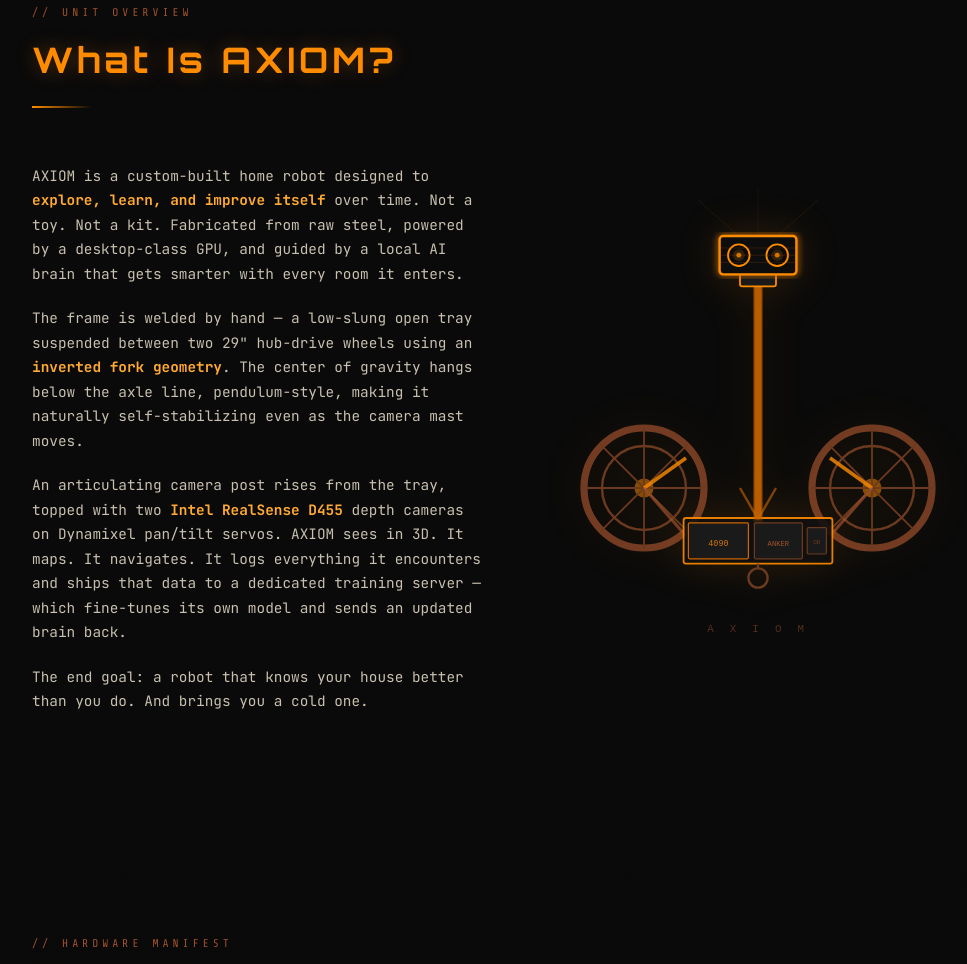
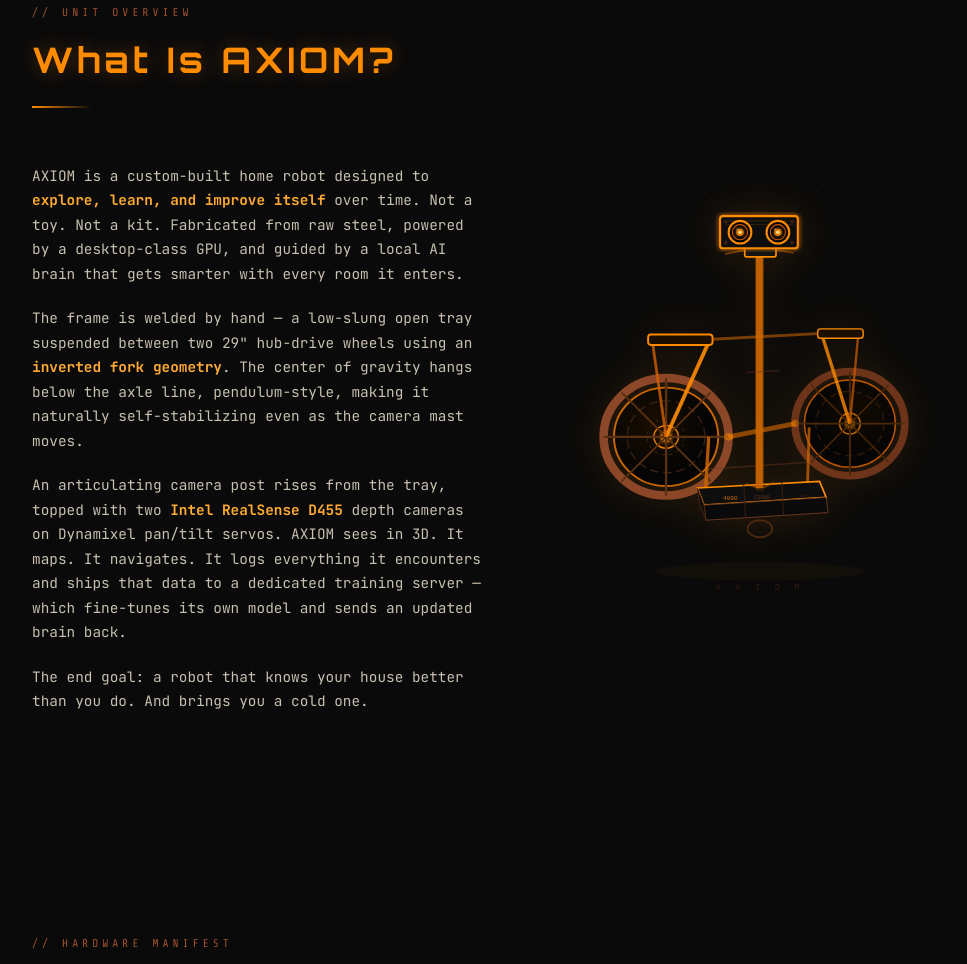
Before and after one commit to jenplumlee7/project-axiom, a plain HTML site: page index.html in a window 1280 px wide. Shown: the part 897-1861 px from the top of the page, without its empty margins (132-1099 px from the left). Drawn offline with nearby package versions, Linux system fonts and the light colour scheme.

Commit message:
SVG: 3/4 front view, wheels facing viewer

```diff
--- a/index.html
+++ b/index.html
@@ -66,91 +66,158 @@
           <p>The end goal: a robot that knows your house better than you do. And brings you a cold one.</p>
         </div>
         <div class="about-svg">
-          <svg viewBox="0 0 300 400" xmlns="http://www.w3.org/2000/svg" aria-label="AXIOM robot diagram">
-            <!-- Glow filter -->
+          <svg viewBox="0 0 380 460" xmlns="http://www.w3.org/2000/svg" aria-label="AXIOM robot - 3/4 front view">
             <defs>
               <filter id="glow">
                 <feGaussianBlur stdDeviation="3" result="blur"/>
                 <feMerge><feMergeNode in="blur"/><feMergeNode in="SourceGraphic"/></feMerge>
               </filter>
               <filter id="glow-strong">
-                <feGaussianBlur stdDeviation="5" result="blur"/>
+                <feGaussianBlur stdDeviation="6" result="blur"/>
                 <feMerge><feMergeNode in="blur"/><feMergeNode in="SourceGraphic"/></feMerge>
               </filter>
+              <radialGradient id="wheel-face-l" cx="38%" cy="38%">
+                <stop offset="0%" stop-color="#1a0e00"/>
+                <stop offset="100%" stop-color="#050505"/>
+              </radialGradient>
+              <radialGradient id="wheel-face-r" cx="58%" cy="38%">
+                <stop offset="0%" stop-color="#120a00"/>
+                <stop offset="100%" stop-color="#050505"/>
+              </radialGradient>
             </defs>
 
-            <!-- Left wheel -->
-            <circle cx="55" cy="270" r="50" fill="none" stroke="#a0522d" stroke-width="6" opacity="0.7"/>
-            <circle cx="55" cy="270" r="35" fill="none" stroke="#6b3a1f" stroke-width="2"/>
-            <circle cx="55" cy="270" r="8" fill="#ff8c00" opacity="0.5"/>
+            <!-- ============ LEFT WHEEL (facing viewer, front-left) ============ -->
+            <!-- Outer tire -->
+            <ellipse cx="93" cy="288" rx="66" ry="62" fill="none" stroke="#a0522d" stroke-width="9" opacity="0.85"/>
+            <!-- Rim inner edge -->
+            <ellipse cx="93" cy="288" rx="55" ry="52" fill="url(#wheel-face-l)" stroke="#cc6600" stroke-width="2"/>
+            <!-- Brake rotor ring -->
+            <ellipse cx="93" cy="288" rx="41" ry="38" fill="none" stroke="#3a2010" stroke-width="1.5" stroke-dasharray="9,5"/>
+            <!-- Hub motor body -->
+            <ellipse cx="93" cy="288" rx="13" ry="12" fill="#1a0e00" stroke="#ff8c00" stroke-width="1.5" opacity="0.9"/>
+            <ellipse cx="93" cy="288" rx="6" ry="6" fill="#ff8c00" opacity="0.7" filter="url(#glow)"/>
+            <ellipse cx="93" cy="288" rx="2.5" ry="2.5" fill="#ffcc44" opacity="1"/>
+            <!-- 8 spokes -->
+            <line x1="93" y1="226" x2="93" y2="350" stroke="#5a3010" stroke-width="2.5"/>
+            <line x1="27" y1="288" x2="159" y2="288" stroke="#5a3010" stroke-width="2.5"/>
+            <line x1="46" y1="241" x2="140" y2="335" stroke="#5a3010" stroke-width="2"/>
+            <line x1="140" y1="241" x2="46" y2="335" stroke="#5a3010" stroke-width="2"/>
+            <!-- Hub bolt ring -->
+            <ellipse cx="93" cy="288" rx="20" ry="19" fill="none" stroke="#4a2a0a" stroke-width="1" stroke-dasharray="3,5"/>
+
+            <!-- ============ RIGHT WHEEL (facing viewer, slightly recessed) ============ -->
+            <!-- Outer tire -->
+            <ellipse cx="287" cy="274" rx="58" ry="55" fill="none" stroke="#8a4020" stroke-width="8" opacity="0.75"/>
+            <!-- Rim -->
+            <ellipse cx="287" cy="274" rx="48" ry="46" fill="url(#wheel-face-r)" stroke="#bb5500" stroke-width="1.5"/>
+            <!-- Brake rotor ring -->
+            <ellipse cx="287" cy="274" rx="36" ry="34" fill="none" stroke="#301808" stroke-width="1.5" stroke-dasharray="8,5"/>
+            <!-- Hub -->
+            <ellipse cx="287" cy="274" rx="11" ry="11" fill="#120800" stroke="#dd7700" stroke-width="1.5" opacity="0.85"/>
+            <ellipse cx="287" cy="274" rx="5" ry="5" fill="#ff8c00" opacity="0.6" filter="url(#glow)"/>
+            <ellipse cx="287" cy="274" rx="2" ry="2" fill="#ffcc44" opacity="0.9"/>
             <!-- Spokes -->
-            <line x1="55" y1="220" x2="55" y2="320" stroke="#6b3a1f" stroke-width="1.5"/>
-            <line x1="5" y1="270" x2="105" y2="270" stroke="#6b3a1f" stroke-width="1.5"/>
-            <line x1="19" y1="234" x2="91" y2="306" stroke="#6b3a1f" stroke-width="1.5"/>
-            <line x1="91" y1="234" x2="19" y2="306" stroke="#6b3a1f" stroke-width="1.5"/>
+            <line x1="287" y1="219" x2="287" y2="329" stroke="#4a2808" stroke-width="2"/>
+            <line x1="229" y1="274" x2="345" y2="274" stroke="#4a2808" stroke-width="2"/>
+            <line x1="246" y1="233" x2="328" y2="315" stroke="#4a2808" stroke-width="1.5"/>
+            <line x1="328" y1="233" x2="246" y2="315" stroke="#4a2808" stroke-width="1.5"/>
 
-            <!-- Right wheel -->
-            <circle cx="245" cy="270" r="50" fill="none" stroke="#a0522d" stroke-width="6" opacity="0.7"/>
-            <circle cx="245" cy="270" r="35" fill="none" stroke="#6b3a1f" stroke-width="2"/>
-            <circle cx="245" cy="270" r="8" fill="#ff8c00" opacity="0.5"/>
-            <!-- Spokes -->
-            <line x1="245" y1="220" x2="245" y2="320" stroke="#6b3a1f" stroke-width="1.5"/>
-            <line x1="195" y1="270" x2="295" y2="270" stroke="#6b3a1f" stroke-width="1.5"/>
-            <line x1="209" y1="234" x2="281" y2="306" stroke="#6b3a1f" stroke-width="1.5"/>
-            <line x1="281" y1="234" x2="209" y2="306" stroke="#6b3a1f" stroke-width="1.5"/>
+            <!-- ============ AXLE TUBE ============ -->
+            <line x1="159" y1="288" x2="229" y2="274" stroke="#cc6600" stroke-width="5" opacity="0.65"/>
+            <!-- Axle end caps -->
+            <ellipse cx="159" cy="288" rx="5" ry="4" fill="#ff8c00" opacity="0.5"/>
+            <ellipse cx="229" cy="274" rx="4" ry="4" fill="#ff8c00" opacity="0.4"/>
 
-            <!-- Left fork legs -->
-            <line x1="55" y1="270" x2="90" y2="245" stroke="#ff8c00" stroke-width="3" opacity="0.8"/>
-            <line x1="55" y1="270" x2="90" y2="310" stroke="#a0522d" stroke-width="2.5" opacity="0.7"/>
-            <!-- Right fork legs -->
-            <line x1="245" y1="270" x2="210" y2="245" stroke="#ff8c00" stroke-width="3" opacity="0.8"/>
-            <line x1="245" y1="270" x2="210" y2="310" stroke="#a0522d" stroke-width="2.5" opacity="0.7"/>
+            <!-- ============ FORK STRUCTURE ============ -->
+            <!-- Left fork blades (over wheel, coming from crown) -->
+            <line x1="93" y1="288" x2="138" y2="188" stroke="#ff8c00" stroke-width="4" opacity="0.9"/>
+            <line x1="93" y1="288" x2="78" y2="184" stroke="#dd6600" stroke-width="3" opacity="0.75"/>
+            <!-- Left fork crown -->
+            <rect x="74" y="180" width="68" height="11" rx="3" fill="#1a0e00" stroke="#ff8c00" stroke-width="2"/>
 
-            <!-- Sling tray -->
-            <rect x="88" y="295" width="124" height="38" rx="2" fill="#111" stroke="#ff8c00" stroke-width="1.5" opacity="0.9"/>
-            <rect x="92" y="299" width="50" height="30" rx="1" fill="#1a1a1a" stroke="#cc6600" stroke-width="1"/>
-            <text x="117" y="318" fill="#ff8c00" font-family="monospace" font-size="7" text-anchor="middle" opacity="0.8">4090</text>
-            <rect x="147" y="299" width="40" height="30" rx="1" fill="#1a1a1a" stroke="#6b3a1f" stroke-width="1"/>
-            <text x="167" y="318" fill="#a0522d" font-family="monospace" font-size="6" text-anchor="middle">ANKER</text>
-            <rect x="191" y="303" width="16" height="22" rx="1" fill="#1a1a1a" stroke="#6b3a1f" stroke-width="1"/>
-            <text x="199" y="317" fill="#6b3a1f" font-family="monospace" font-size="5" text-anchor="middle">OD</text>
+            <!-- Right fork blades -->
+            <line x1="287" y1="274" x2="258" y2="182" stroke="#ff8c00" stroke-width="3.5" opacity="0.8"/>
+            <line x1="287" y1="274" x2="296" y2="178" stroke="#dd6600" stroke-width="2.5" opacity="0.65"/>
+            <!-- Right fork crown -->
+            <rect x="253" y="174" width="48" height="10" rx="3" fill="#1a0e00" stroke="#ff8c00" stroke-width="1.5"/>
+
+            <!-- Top crossbar connecting fork crowns -->
+            <line x1="142" y1="185" x2="253" y2="179" stroke="#cc6600" stroke-width="3" opacity="0.55"/>
+
+            <!-- ============ INVERTED LEGS TO SLING TRAY ============ -->
+            <!-- Left leg: from axle area down to tray -->
+            <line x1="138" y1="288" x2="134" y2="355" stroke="#cc6600" stroke-width="3.5" opacity="0.85"/>
+            <!-- Right leg -->
+            <line x1="244" y1="278" x2="242" y2="348" stroke="#cc6600" stroke-width="3" opacity="0.75"/>
+            <!-- Cross brace -->
+            <line x1="138" y1="322" x2="242" y2="315" stroke="#6b3a1f" stroke-width="1.5" opacity="0.5"/>
+
+            <!-- ============ SLING TRAY (perspective 3D box) ============ -->
+            <!-- Top face -->
+            <polygon points="126,342 255,335 262,352 133,360" fill="#0e0e0e" stroke="#ff8c00" stroke-width="1.8"/>
+            <!-- Front face -->
+            <polygon points="133,360 262,352 264,368 135,376" fill="#0a0a0a" stroke="#6b3a1f" stroke-width="1"/>
+            <!-- Left face -->
+            <polygon points="126,342 133,360 135,376 128,358" fill="#0c0c0c" stroke="#4a2810" stroke-width="1"/>
+            <!-- Internal dividers -->
+            <line x1="175" y1="338" x2="177" y2="374" stroke="#3a2010" stroke-width="1"/>
+            <line x1="215" y1="336" x2="217" y2="371" stroke="#3a2010" stroke-width="1"/>
+            <!-- Component labels -->
+            <text x="153" y="355" fill="#ff8c00" font-family="monospace" font-size="6.5" opacity="0.75">4090</text>
+            <text x="186" y="354" fill="#a0522d" font-family="monospace" font-size="5.5" opacity="0.6">C1000</text>
+            <text x="233" y="353" fill="#5a3010" font-family="monospace" font-size="5" opacity="0.5">ODrv</text>
 
             <!-- Rear caster -->
-            <circle cx="150" cy="345" r="8" fill="none" stroke="#6b3a1f" stroke-width="2"/>
-            <line x1="150" y1="333" x2="150" y2="337" stroke="#6b3a1f" stroke-width="2"/>
+            <ellipse cx="192" cy="385" rx="13" ry="9" fill="none" stroke="#4a2810" stroke-width="2"/>
+            <line x1="192" y1="376" x2="192" y2="376" stroke="#4a2810" stroke-width="2"/>
 
-            <!-- Camera mast -->
-            <rect x="147" y="100" width="6" height="196" fill="#cc6600" opacity="0.9" filter="url(#glow)"/>
-            <!-- Mast base brace -->
-            <line x1="135" y1="270" x2="150" y2="296" stroke="#cc6600" stroke-width="2" opacity="0.6"/>
-            <line x1="165" y1="270" x2="150" y2="296" stroke="#cc6600" stroke-width="2" opacity="0.6"/>
+            <!-- ============ CAMERA MAST ============ -->
+            <!-- Mast -->
+            <rect x="188" y="96" width="7" height="246" fill="#cc6600" opacity="0.95" filter="url(#glow)"/>
+            <!-- Mast-to-tray braces -->
+            <line x1="177" y1="338" x2="191" y2="342" stroke="#cc6600" stroke-width="2" opacity="0.5"/>
+            <line x1="207" y1="336" x2="195" y2="342" stroke="#cc6600" stroke-width="2" opacity="0.5"/>
+            <!-- Mid-mast cross brace -->
+            <line x1="178" y1="220" x2="213" y2="218" stroke="#6b3a1f" stroke-width="1.5" opacity="0.4"/>
 
             <!-- Pan/tilt bracket -->
-            <rect x="135" y="90" width="30" height="12" rx="2" fill="#1a1a1a" stroke="#ff8c00" stroke-width="1.5"/>
+            <rect x="176" y="85" width="33" height="13" rx="2" fill="#141414" stroke="#ff8c00" stroke-width="1.8"/>
+            <!-- Tilt arm detail -->
+            <line x1="176" y1="91" x2="155" y2="95" stroke="#cc6600" stroke-width="1.5" opacity="0.6"/>
+            <line x1="209" y1="91" x2="228" y2="94" stroke="#cc6600" stroke-width="1.5" opacity="0.5"/>
 
-            <!-- Camera head -->
-            <rect x="118" y="60" width="64" height="32" rx="3" fill="#111" stroke="#ff8c00" stroke-width="2" filter="url(#glow)"/>
-            <!-- Left camera eye -->
-            <circle cx="134" cy="76" r="9" fill="#0a0a0a" stroke="#ff8c00" stroke-width="1.5"/>
-            <circle cx="134" cy="76" r="5" fill="#ff8c00" opacity="0.15"/>
-            <circle cx="134" cy="76" r="2" fill="#ff8c00" opacity="0.8" filter="url(#glow-strong)"/>
-            <!-- Right camera eye -->
-            <circle cx="166" cy="76" r="9" fill="#0a0a0a" stroke="#ff8c00" stroke-width="1.5"/>
-            <circle cx="166" cy="76" r="5" fill="#ff8c00" opacity="0.15"/>
-            <circle cx="166" cy="76" r="2" fill="#ff8c00" opacity="0.8" filter="url(#glow-strong)"/>
+            <!-- ============ CAMERA HEAD ============ -->
+            <rect x="150" y="55" width="82" height="34" rx="3" fill="#0a0a0a" stroke="#ff8c00" stroke-width="2.2" filter="url(#glow)"/>
+            <!-- Top vents -->
+            <line x1="155" y1="60" x2="228" y2="60" stroke="#cc6600" stroke-width="0.6" opacity="0.35"/>
+            <line x1="155" y1="64" x2="228" y2="64" stroke="#cc6600" stroke-width="0.6" opacity="0.35"/>
+            <!-- LEFT lens -->
+            <circle cx="171" cy="72" r="12" fill="#050505" stroke="#ff8c00" stroke-width="2.2"/>
+            <circle cx="171" cy="72" r="8" fill="#080808" stroke="#cc5500" stroke-width="1.2"/>
+            <circle cx="171" cy="72" r="4" fill="#ff8c00" opacity="0.85" filter="url(#glow-strong)"/>
+            <circle cx="171" cy="72" r="1.8" fill="#ffdd88" opacity="1"/>
+            <circle cx="168" cy="69" r="1.2" fill="white" opacity="0.25"/>
+            <!-- RIGHT lens -->
+            <circle cx="211" cy="72" r="12" fill="#050505" stroke="#ff8c00" stroke-width="2.2"/>
+            <circle cx="211" cy="72" r="8" fill="#080808" stroke="#cc5500" stroke-width="1.2"/>
+            <circle cx="211" cy="72" r="4" fill="#ff8c00" opacity="0.85" filter="url(#glow-strong)"/>
+            <circle cx="211" cy="72" r="1.8" fill="#ffdd88" opacity="1"/>
+            <circle cx="208" cy="69" r="1.2" fill="white" opacity="0.25"/>
+            <!-- Head corner bolts -->
+            <circle cx="156" cy="61" r="2" fill="#3a2010"/>
+            <circle cx="226" cy="61" r="2" fill="#3a2010"/>
+            <circle cx="156" cy="83" r="2" fill="#3a2010"/>
+            <circle cx="226" cy="83" r="2" fill="#3a2010"/>
 
-            <!-- Camera scan lines (decorative) -->
-            <line x1="118" y1="70" x2="182" y2="70" stroke="#cc6600" stroke-width="0.5" opacity="0.3"/>
-            <line x1="118" y1="76" x2="182" y2="76" stroke="#cc6600" stroke-width="0.5" opacity="0.3"/>
-            <line x1="118" y1="82" x2="182" y2="82" stroke="#cc6600" stroke-width="0.5" opacity="0.3"/>
+            <!-- Vision cones (subtle) -->
+            <line x1="161" y1="55" x2="118" y2="18" stroke="#ff8c00" stroke-width="0.5" opacity="0.1"/>
+            <line x1="221" y1="55" x2="264" y2="18" stroke="#ff8c00" stroke-width="0.5" opacity="0.1"/>
 
-            <!-- "Vision cone" subtle lines -->
-            <line x1="134" y1="60" x2="100" y2="30" stroke="#ff8c00" stroke-width="0.5" opacity="0.15"/>
-            <line x1="166" y1="60" x2="200" y2="30" stroke="#ff8c00" stroke-width="0.5" opacity="0.15"/>
-            <line x1="150" y1="60" x2="150" y2="20" stroke="#ff8c00" stroke-width="0.5" opacity="0.1"/>
+            <!-- Ground glow -->
+            <ellipse cx="192" cy="430" rx="110" ry="10" fill="#ff8c00" opacity="0.035"/>
 
-            <!-- Label: AXIOM -->
-            <text x="150" y="390" fill="#a0522d" font-family="monospace" font-size="9" text-anchor="middle" letter-spacing="4" opacity="0.5">A X I O M</text>
+            <!-- Label -->
+            <text x="192" y="450" fill="#6b3a1f" font-family="monospace" font-size="9" text-anchor="middle" letter-spacing="5" opacity="0.35">A X I O M</text>
           </svg>
         </div>
       </div>
```
